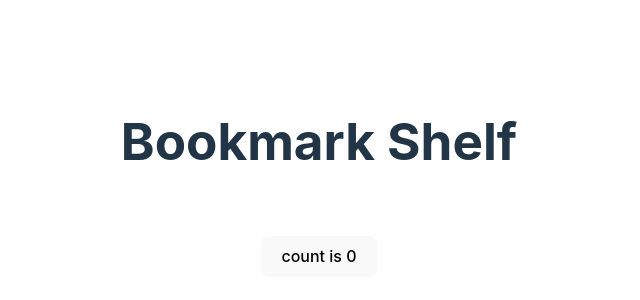
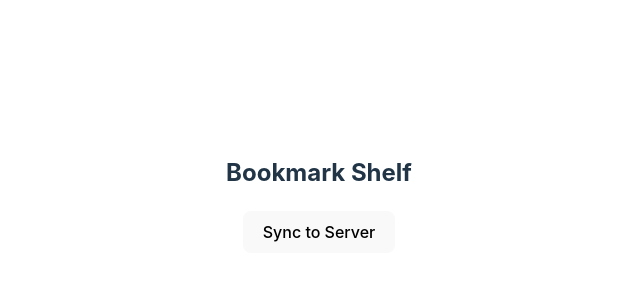
Before and after one commit to SentientClee/bookmark-shelf, a Svelte app: page / in a window 1280 px wide. Shown: the part 206-506 px from the top of the page, without its empty margins (321-961 px from the left). Built offline with nearby package versions, Linux system fonts and the light colour scheme.

Commit message:
Proper popup loading

```diff
--- a/src/App.svelte
+++ b/src/App.svelte
@@ -1,9 +1,7 @@
 <script lang="ts">
-  import Counter from "./lib/Counter.svelte";
+  import Sync from "./components/Sync.svelte";
 </script>
 
-<h1>Bookmark Shelf</h1>
+<h2>Bookmark Shelf</h2>
 
-<div class="card">
-  <Counter />
-</div>
+<Sync />
--- /dev/null
+++ b/src/components/Sync.svelte
@@ -0,0 +1,7 @@
+<script lang="ts">
+  const sync = () => {
+    console.log("Syncing...");
+  };
+</script>
+
+<button on:click={sync}> Sync to Server </button>
--- a/src/lib/Counter.svelte
+++ /dev/null
@@ -1,10 +0,0 @@
-<script lang="ts">
-  let count: number = 0;
-  const increment = () => {
-    count += 1;
-  };
-</script>
-
-<button on:click={increment}>
-  count is {count}
-</button>
--- a/src/main.ts
+++ b/src/main.ts
@@ -1,5 +1,7 @@
 import "./app.css";
 import App from "./App.svelte";
+
+console.log("App loaded...");
 
 const app = new App({
   target: document.getElementById("app"),
```
Also changed, not shown: public/icons8-book-64.png (added), public/manifest.json (added), 1 other file (tests, documents, lock files or other folders).
